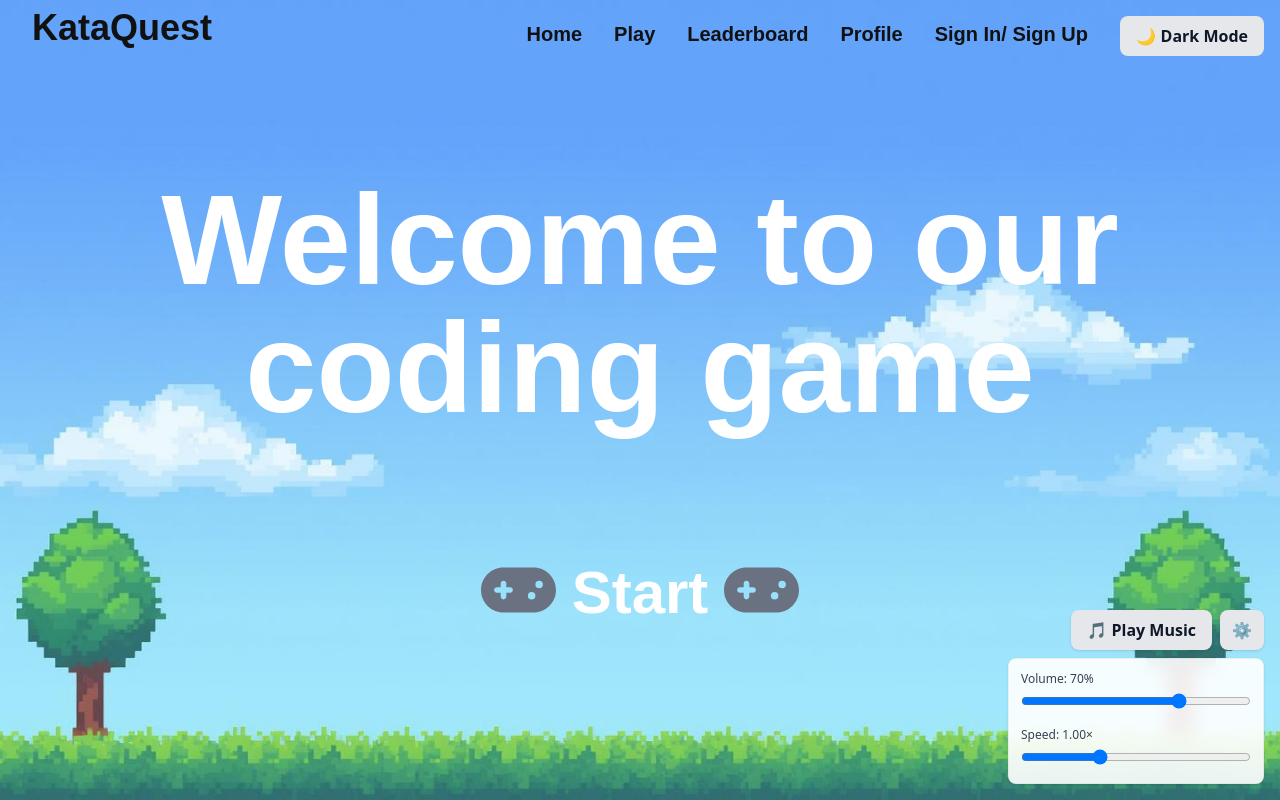
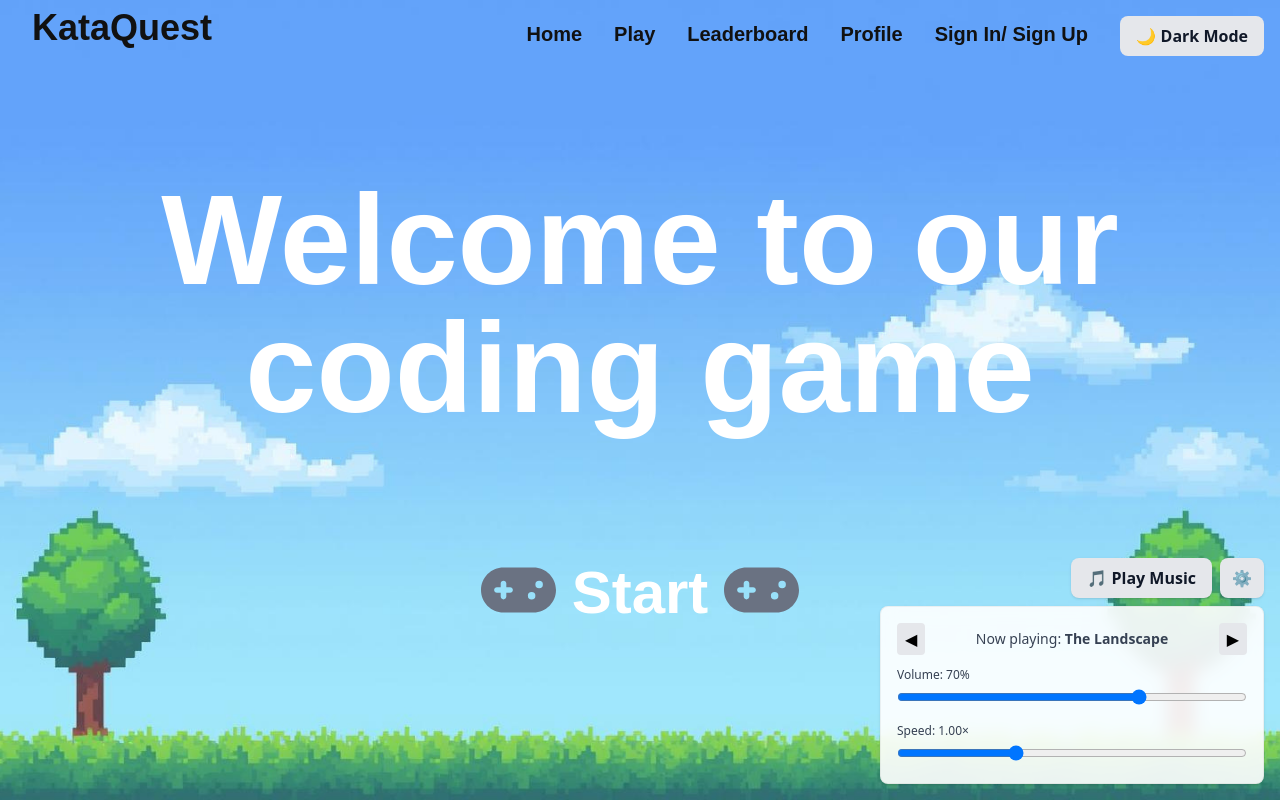
Before and after one commit to will-barnett99/code-game-frontend, a React (Vite) app: page / in a window 1280 px wide. Both pictures are taken after a click on the button "⚙️". Built offline with nearby package versions, Linux system fonts and the light colour scheme.

Commit message:
Adjusted music feature with tracks

```diff
--- a/src/components/MusicToggle.jsx
+++ b/src/components/MusicToggle.jsx
@@ -1,12 +1,42 @@
 import { useRef, useState, useEffect } from "react";
 
-export default function MusicToggle({ src = "assets/background-music.mp3" }) {
+const TRACKS = [
+  {
+    title: "The Landscape",
+    src: "https://dratnwitrfkzdeimgrtg.supabase.co/storage/v1/object/public/kata-quest-music/Taketones_TheLandscape.mp3",
+  },
+  {
+    title: "Simple Moments",
+    src: "https://dratnwitrfkzdeimgrtg.supabase.co/storage/v1/object/public/kata-quest-music/Taketones_SimpleMoments.mp3",
+  },
+  {
+    title: "Rainy Sunday",
+    src: "https://dratnwitrfkzdeimgrtg.supabase.co/storage/v1/object/public/kata-quest-music/Taketones_RainySunday.mp3",
+  },
+  {
+    title: "Golden Era Groove",
+    src: "https://dratnwitrfkzdeimgrtg.supabase.co/storage/v1/object/public/kata-quest-music/Taketones_GoldenEra%20Groove.mp3",
+  },
+  {
+    title: "Lake of Memory",
+    src: "https://dratnwitrfkzdeimgrtg.supabase.co/storage/v1/object/public/kata-quest-music/Taketones_LakeOf%20Memory.mp3",
+  },
+];
+
+export default function MusicToggle({ tracks = TRACKS }) {
   const audioRef = useRef(null);
+
   const [playing, setPlaying] = useState(false);
   const [showSettings, setShowSettings] = useState(false);
-
   const [volume, setVolume] = useState(0.7);
   const [speed, setSpeed] = useState(1);
+
+  const [trackIndex, setTrackIndex] = useState(() => {
+    const saved = parseInt(localStorage.getItem("musicTrackIndex"), 10);
+    return Number.isFinite(saved) ? saved : 0;
+  });
+
+  const currentTrack = tracks[trackIndex] ?? tracks[0];
 
   useEffect(() => {
     const savedVol = parseFloat(localStorage.getItem("musicVolume"));
@@ -17,7 +47,7 @@ export default function MusicToggle({ src = "assets/background-music.mp3" }) {
 
   const ensureAudio = () => {
     if (!audioRef.current) {
-      const a = new Audio(src);
+      const a = new Audio(currentTrack.src);
       a.loop = true;
       a.volume = volume;
       a.playbackRate = speed;
@@ -25,6 +55,29 @@ export default function MusicToggle({ src = "assets/background-music.mp3" }) {
     }
     return audioRef.current;
   };
+
+
+  useEffect(() => {
+    if (!currentTrack) return;
+    const a = ensureAudio();
+    a.src = currentTrack.src;
+    a.loop = true;
+    a.load();
+    if (playing) {
+      a.play().catch((e) => console.error("Audio play failed:", e));
+    }
+    localStorage.setItem("musicTrackIndex", String(trackIndex));
+  }, [trackIndex, currentTrack?.src]);
+
+
+  useEffect(() => {
+    if (audioRef.current) audioRef.current.volume = volume;
+  }, [volume]);
+
+  useEffect(() => {
+    if (audioRef.current) audioRef.current.playbackRate = speed;
+  }, [speed]);
+
 
   const togglePlay = async () => {
     const a = ensureAudio();
@@ -55,6 +108,9 @@ export default function MusicToggle({ src = "assets/background-music.mp3" }) {
     localStorage.setItem("musicSpeed", String(s));
   };
 
+  const nextTrack = () => setTrackIndex((i) => (i + 1) % tracks.length);
+  const prevTrack = () => setTrackIndex((i) => (i - 1 + tracks.length) % tracks.length);
+
   return (
     <div className="fixed bottom-4 right-4 z-50 flex flex-col items-end gap-2">
       <div className="flex items-center gap-2">
@@ -68,8 +124,6 @@ export default function MusicToggle({ src = "assets/background-music.mp3" }) {
 
         <button
           onClick={() => setShowSettings((s) => !s)}
-          aria-expanded={showSettings}
-          aria-controls="music-settings"
           className="px-3 py-2 rounded-lg bg-gray-200 text-gray-900
                      dark:bg-gray-700 dark:text-white shadow"
           title="Settings"
@@ -80,10 +134,34 @@ export default function MusicToggle({ src = "assets/background-music.mp3" }) {
 
 {showSettings && (
   <div
-          id="music-settings"
-          className="w-64 p-3 rounded-lg bg-white/90 dark:bg-gray-800/90 shadow backdrop-blur
-                     border border-black/5 dark:border-white/10"
+    className="w-96 p-4 rounded-lg bg-white/90 dark:bg-gray-800/90 shadow backdrop-blur
+               border border-black/5 dark:border-white/10 space-y-3"
   >
+    <div className="flex items-center justify-between">
+      <button
+        type="button"
+        onClick={prevTrack}
+        className="px-2 py-1 rounded bg-gray-200 dark:bg-gray-700"
+        title="Previous"
+      >
+        ◀︎
+      </button>
+
+      <p className="mx-2 text-sm text-gray-700 dark:text-gray-200 text-center flex-1 truncate">
+        Now playing: <span className="font-semibold">{currentTrack?.title}</span>
+      </p>
+
+      <button
+        type="button"
+        onClick={nextTrack}
+        className="px-2 py-1 rounded bg-gray-200 dark:bg-gray-700"
+        title="Next"
+      >
+        ▶︎
+      </button>
+    </div>
+
+          <div>
             <label className="block text-xs mb-1 text-gray-700 dark:text-gray-200">
               Volume: {Math.round(volume * 100)}%
             </label>
@@ -93,8 +171,10 @@ export default function MusicToggle({ src = "assets/background-music.mp3" }) {
               onChange={(e) => changeVolume(e.target.value)}
               className="w-full"
             />
+          </div>
 
-          <label className="block text-xs mt-3 mb-1 text-gray-700 dark:text-gray-200">
+          <div>
+            <label className="block text-xs mb-1 text-gray-700 dark:text-gray-200">
               Speed: {speed.toFixed(2)}×
             </label>
             <input
@@ -104,6 +184,7 @@ export default function MusicToggle({ src = "assets/background-music.mp3" }) {
               className="w-full"
             />
           </div>
+        </div>
       )}
     </div>
   );
```
Lines whose indentation alone changed are shown as unchanged.
